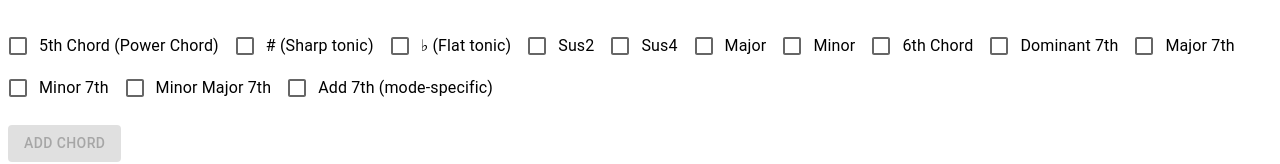
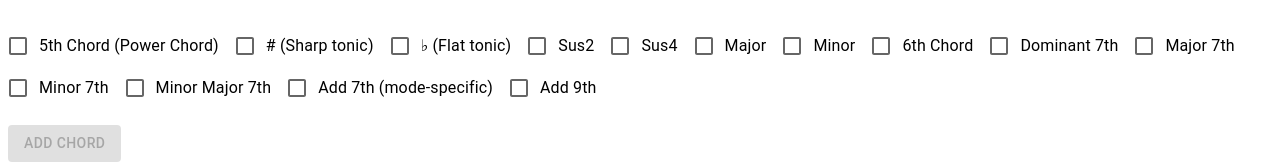
Before and after one commit to stenzeladam/ChordProgressionTSX, a React (Vite) app in the folder frontend/: page / in a window 1280 px wide. Shown: the part 651-815 px from the top of the page. Built offline with nearby package versions, Linux system fonts and the light colour scheme.

Commit message:
Added the add9 chord modification

```diff
--- a/frontend/src/components/ChordModifiers.tsx
+++ b/frontend/src/components/ChordModifiers.tsx
@@ -30,6 +30,8 @@ interface ChordModifierCheckboxProps {
     handleMin_Maj7: () => void;
     add7: boolean;
     handleAdd7: () => void;
+    add9: boolean;
+    handleAdd9: () => void;
 }
 
 const ChordModifierCheckboxes: React.FC<ChordModifierCheckboxProps> = ({
@@ -58,7 +60,9 @@ const ChordModifierCheckboxes: React.FC<ChordModifierCheckboxProps> = ({
     min_Maj7,
     handleMin_Maj7,
     add7,
-    handleAdd7
+    handleAdd7,
+    add9,
+    handleAdd9
 }) => {
 
   return (
@@ -206,6 +210,17 @@ const ChordModifierCheckboxes: React.FC<ChordModifierCheckboxProps> = ({
         }
         label="Add 7th (mode-specific)"
       />
+      <FormControlLabel
+        control={
+          <Checkbox
+            id="add9"
+            checked={add9}
+            onChange={handleAdd9}
+            disabled={FifthChord}
+          />
+        }
+        label="Add 9th"
+      />
     </FormGroup>
 
   );
--- a/frontend/src/components/SelectionContainer.tsx
+++ b/frontend/src/components/SelectionContainer.tsx
@@ -17,7 +17,7 @@ import axios from 'axios';
 interface ChordInterface {
   rowID: number,
   numeral: string,
-  chord_name: string,
+  chord_name: string[],
   chord_tabs: string[],
   chord_notes: string,
 }
@@ -36,6 +36,7 @@ interface ChordModifications {
   min7: boolean;
   min_Maj7: boolean;
   add7: boolean;
+  add9: boolean;
 }
 
 const ChordModsInitialState: ChordModifications = {
@@ -51,7 +52,8 @@ const ChordModsInitialState: ChordModifications = {
   maj7: false,
   min7: false,
   min_Maj7: false,
-  add7: false
+  add7: false,
+  add9: false
 }
 
 const SelectionContainer = () => {
@@ -130,7 +132,8 @@ const SelectionContainer = () => {
       dom7: false,
       maj7: false,
       min7: false,
-      min_Maj7: false
+      min_Maj7: false,
+      add9: false
     }));
   };
 
@@ -310,6 +313,15 @@ const SelectionContainer = () => {
     });
   }
 
+  const handleAdd9 = () => {
+    setChordMods(prevState => {
+      return {
+        ...prevState,
+        add9: !prevState.add9
+      }
+    })
+  }
+
   // *** End of handlers to keep track of chord modifications
 
   const addChord = async (num: ChordNumber | null) => {
@@ -413,6 +425,8 @@ const SelectionContainer = () => {
         handleMin_Maj7 = {handleMin_Maj7}
         add7={ChordMods.add7}
         handleAdd7={handleAdd7}
+        add9={ChordMods.add9}
+        handleAdd9={handleAdd9}
       />
       <AddChordButtton
         isDisabled={isAddChordDisabled}
```
Also changed, not shown: 1 other file (tests, documents, lock files or other folders).
